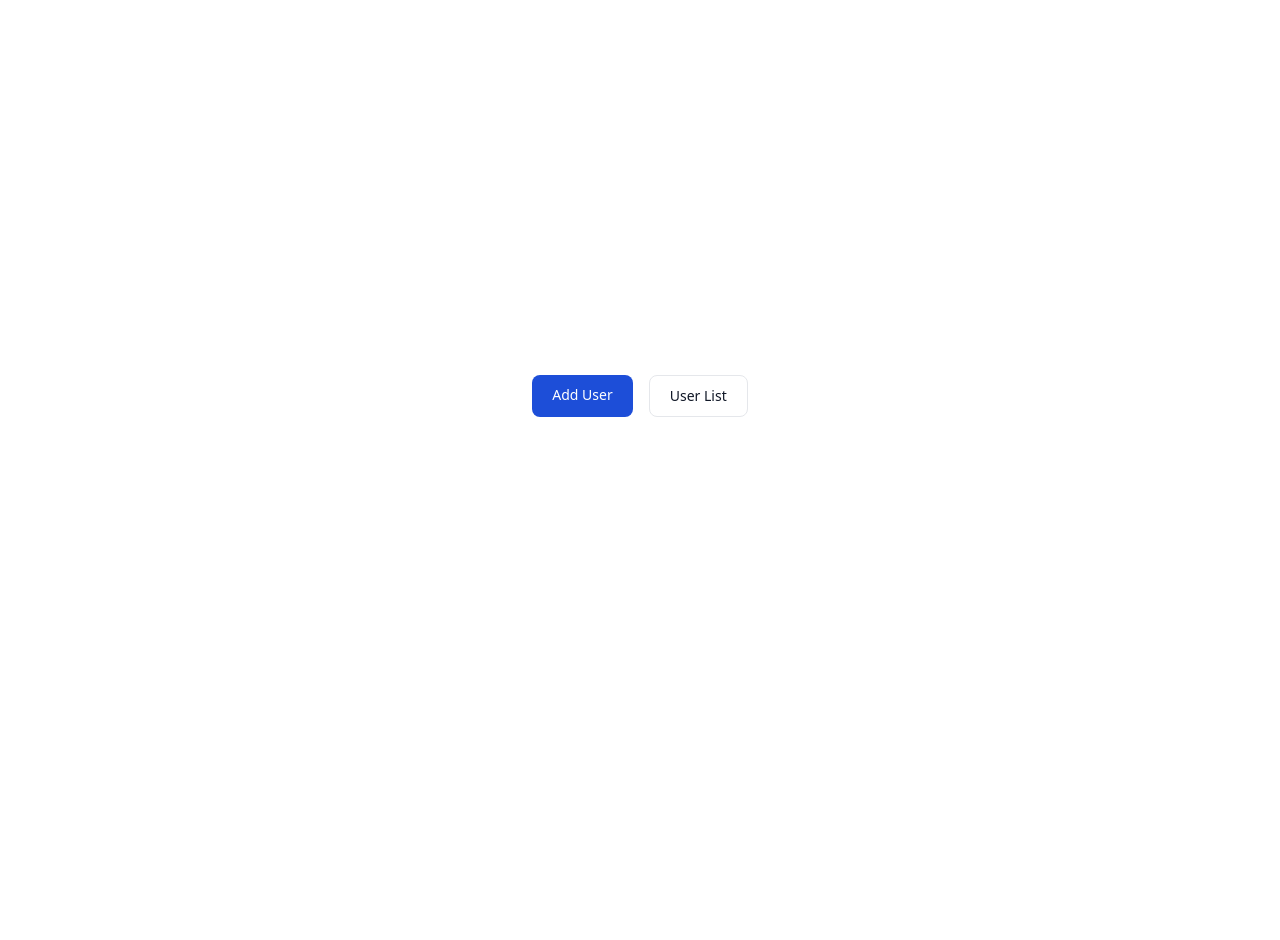
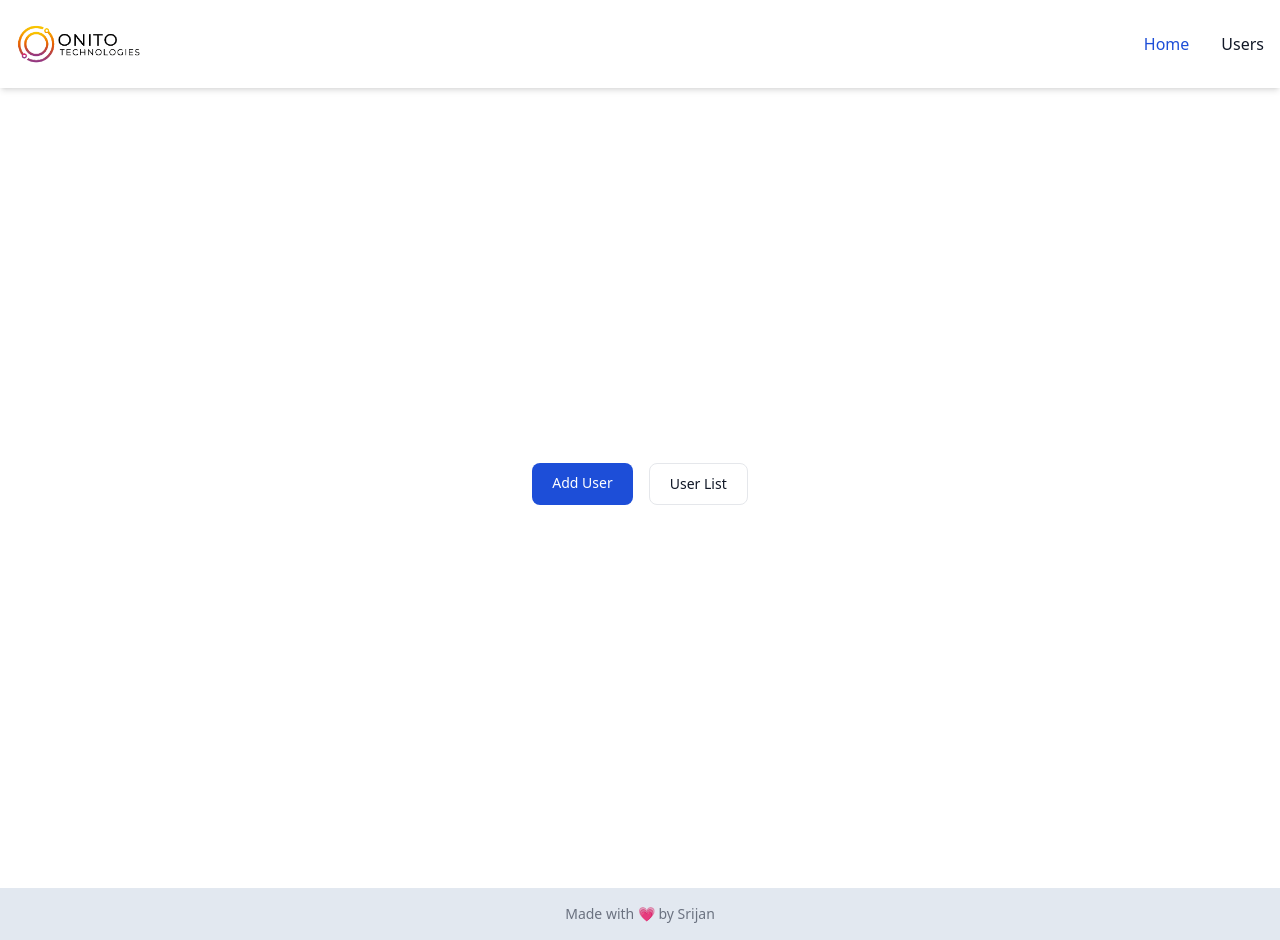
Before and after one commit to SrijanDas/Onito-Assignment, a Next.js app: page / in a window 1280 px wide. Before the commit the page ends 800 px from the top, so only its background shows below. Built offline with nearby package versions, Linux system fonts and the light colour scheme.

Commit message:
Feat: added navbar and footer

```diff
--- /dev/null
+++ b/src/components/shared/Footer.tsx
@@ -0,0 +1,17 @@
+import React from "react";
+
+type Props = {};
+
+const Footer = (props: Props) => {
+  return (
+    <footer className="bg-slate-200">
+      <div className="w-full mx-auto max-w-screen-xl p-4 flex items-center justify-center">
+        <span className="text-sm text-gray-500 text-center ">
+          Made with 💗 by Srijan
+        </span>
+      </div>
+    </footer>
+  );
+};
+
+export default Footer;
--- /dev/null
+++ b/src/components/shared/Navbar.tsx
@@ -0,0 +1,69 @@
+import Image from "next/image";
+import Link from "next/link";
+import React from "react";
+
+type Props = {};
+
+function Navbar({}: Props) {
+  return (
+    <nav className="bg-white border-gray-200 shadow-md">
+      <div className="max-w-screen-xl flex flex-wrap items-center justify-between mx-auto p-4">
+        <Link href="/" className="flex items-center">
+          <div className="h-14 w-32 relative">
+            <Image
+              src="/onito-logo.png"
+              alt="Logo"
+              fill
+              className="object-contain"
+            />
+          </div>
+        </Link>
+        <button
+          data-collapse-toggle="navbar-default"
+          type="button"
+          className="inline-flex items-center p-2 ml-3 text-sm text-gray-500 rounded-lg md:hidden hover:bg-gray-100 focus:outline-none focus:ring-2 focus:ring-gray-200 dark:text-gray-400 dark:hover:bg-gray-700 dark:focus:ring-gray-600"
+          aria-controls="navbar-default"
+          aria-expanded="false"
+        >
+          <span className="sr-only">Open main menu</span>
+          <svg
+            className="w-6 h-6"
+            aria-hidden="true"
+            fill="currentColor"
+            viewBox="0 0 20 20"
+            xmlns="http://www.w3.org/2000/svg"
+          >
+            <path
+              fill-rule="evenodd"
+              d="M3 5a1 1 0 011-1h12a1 1 0 110 2H4a1 1 0 01-1-1zM3 10a1 1 0 011-1h12a1 1 0 110 2H4a1 1 0 01-1-1zM3 15a1 1 0 011-1h12a1 1 0 110 2H4a1 1 0 01-1-1z"
+              clip-rule="evenodd"
+            ></path>
+          </svg>
+        </button>
+        <div className="hidden w-full md:block md:w-auto" id="navbar-default">
+          <ul className="font-medium flex flex-col p-4 md:p-0 mt-4 border border-gray-100 rounded-lg bg-gray-50 md:flex-row md:space-x-8 md:mt-0 md:border-0 md:bg-white dark:bg-gray-800 md:dark:bg-gray-900 dark:border-gray-700">
+            <li>
+              <Link
+                href="/"
+                className="block py-2 pl-3 pr-4 text-white bg-blue-700 rounded md:bg-transparent md:text-blue-700 md:p-0 dark:text-white md:dark:text-blue-500"
+                aria-current="page"
+              >
+                Home
+              </Link>
+            </li>
+            <li>
+              <Link
+                href="/users"
+                className="block py-2 pl-3 pr-4 text-gray-900 rounded hover:bg-gray-100 md:hover:bg-transparent md:border-0 md:hover:text-blue-700 md:p-0 dark:text-white md:dark:hover:text-blue-500 dark:hover:bg-gray-700 dark:hover:text-white md:dark:hover:bg-transparent"
+              >
+                Users
+              </Link>
+            </li>
+          </ul>
+        </div>
+      </div>
+    </nav>
+  );
+}
+
+export default Navbar;
--- a/src/pages/_app.tsx
+++ b/src/pages/_app.tsx
@@ -1,7 +1,17 @@
+import Footer from "@/components/shared/Footer";
+import Navbar from "@/components/shared/Navbar";
 import "@/styles/globals.css";
 import type { AppProps } from "next/app";
 import "react-toastify/dist/ReactToastify.css";
 
 export default function App({ Component, pageProps }: AppProps) {
-  return <Component {...pageProps} />;
+  return (
+    <>
+      <Navbar />
+      <div className="max-w-screen-2xl mx-auto">
+        <Component {...pageProps} />
+      </div>
+      <Footer />
+    </>
+  );
 }
--- a/src/pages/users/add.tsx
+++ b/src/pages/users/add.tsx
@@ -58,7 +58,7 @@ function AddUser({}: Props) {
   return (
     <>
       <Backdrop loading={loading} />
-      <div className="p-10 lg:p-24 min-h-screen ">
+      <div className="px-10 py-5 lg:px-24 lg:py-10 min-h-screen ">
         <form onSubmit={onSubmit}>
           <FormSection title="Personal Details">
             <div className="grid grid-cols-1 lg:grid-cols-3 gap-8">
```
Also changed, not shown: public/onito-logo.png (added).
